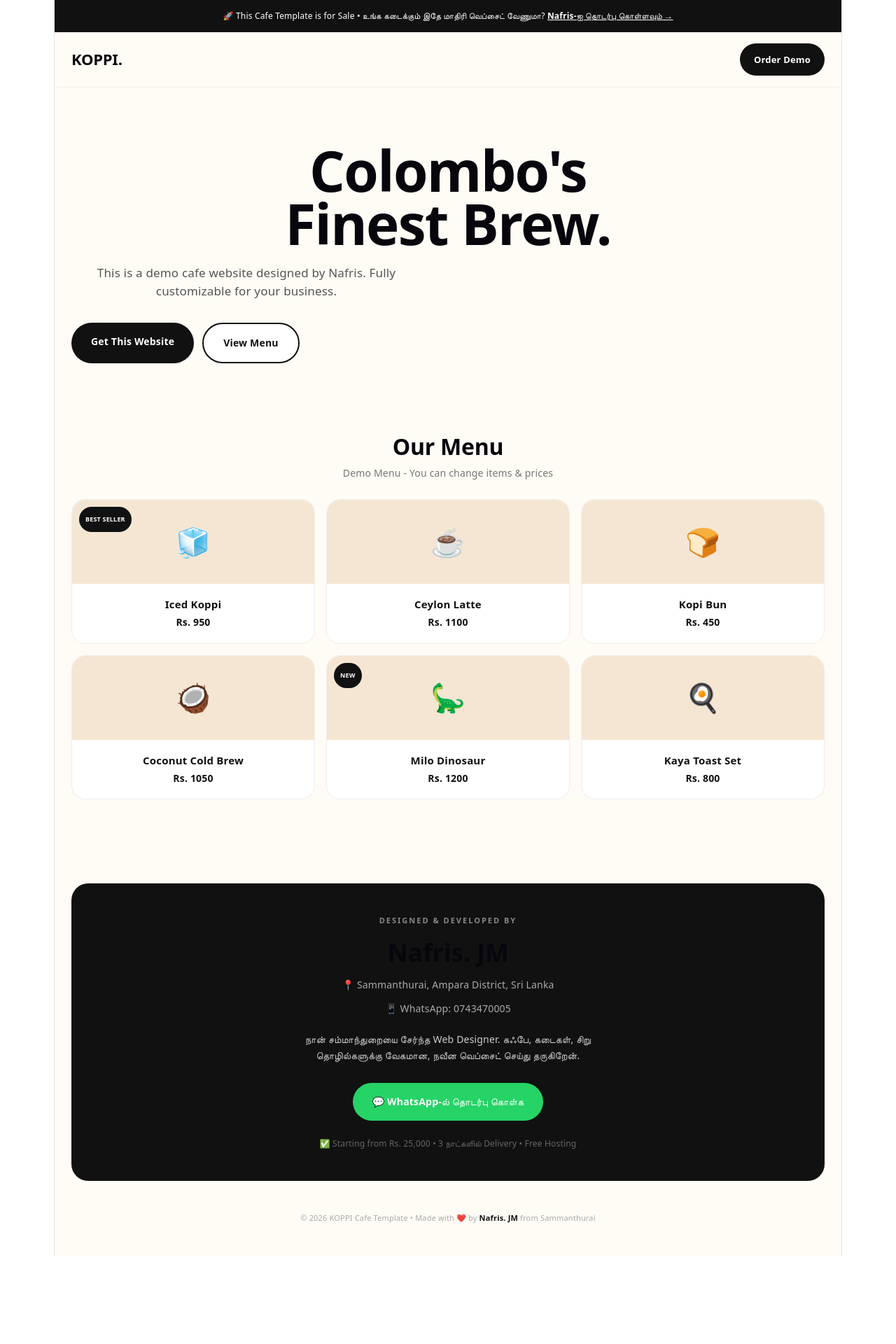
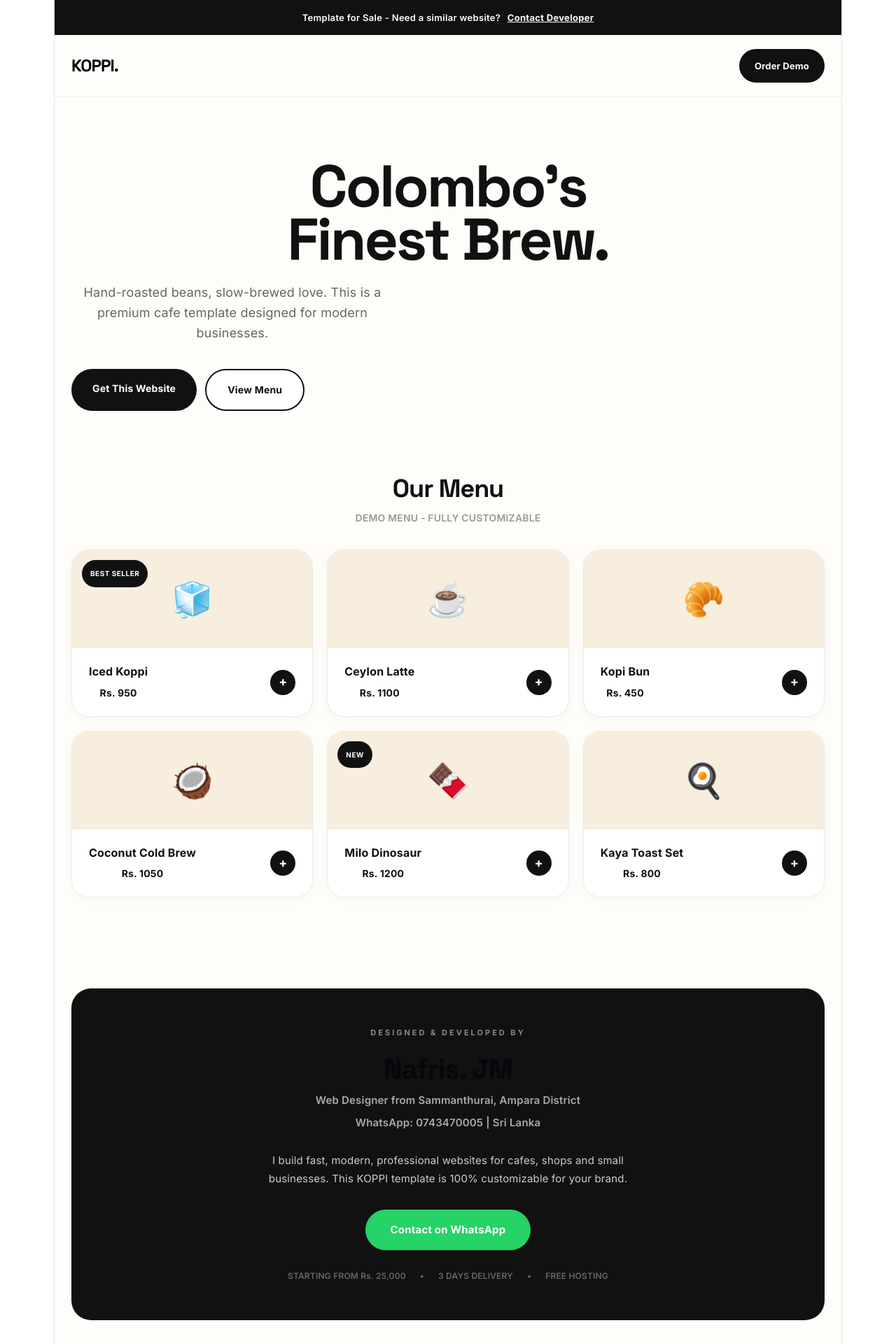
Before and after one commit to nafris565-cmyk/Koppi-Cafe, a React (Vite) app: page / in a window 1280 px wide. Shown: the top 1920 px of the page at 70% size. Before the commit the page ends 1794 px from the top, so only its background shows below. Built offline with nearby package versions, Linux system fonts and the light colour scheme.

Commit message:
Update App.jsx

```diff
--- a/src/App.jsx
+++ b/src/App.jsx
@@ -1,81 +1,106 @@
 function App() {
-  const myNumber = "94743470005"; // உன் நம்பர் 0743470005
-  const waLink = `https://wa.me/${myNumber}?text=Hi%20Nafris!%20KOPPI%20website%20paathen,%20enakku%20or%20website%20venum`;
+  const myNumber = "94743470005";
+  const waLink = `https://wa.me/${myNumber}?text=Hi%20Nafris!%20I%20saw%20your%20KOPPI%20template`;
 
   const menu = [
-    { name: "Iced Koppi", price: "950", desc: "Signature cold brew", emoji: "🧊", tag: "BEST SELLER" },
-    { name: "Ceylon Latte", price: "1100", desc: "Single-origin", emoji: "☕", tag: null },
-    { name: "Kopi Bun", price: "450", desc: "Freshly baked", emoji: "🍞", tag: null },
-    { name: "Coconut Cold Brew", price: "1050", desc: "Tropical twist", emoji: "🥥", tag: null },
-    { name: "Milo Dinosaur", price: "1200", desc: "Chocolate overload", emoji: "🦕", tag: "NEW" },
-    { name: "Kaya Toast Set", price: "800", desc: "With eggs", emoji: "🍳", tag: null },
+    { name: "Iced Koppi", price: "Rs. 950", tag: "BEST SELLER", emoji: "🧊" },
+    { name: "Ceylon Latte", price: "Rs. 1100", tag: null, emoji: "☕" },
+    { name: "Kopi Bun", price: "Rs. 450", tag: null, emoji: "🥐" },
+    { name: "Coconut Cold Brew", price: "Rs. 1050", tag: null, emoji: "🥥" },
+    { name: "Milo Dinosaur", price: "Rs. 1200", tag: "NEW", emoji: "🍫" },
+    { name: "Kaya Toast Set", price: "Rs. 800", tag: null, emoji: "🍳" },
   ];
 
   return (
-    <div style={{ fontFamily: "system-ui, sans-serif", background: "#FFFBF5", color: "#111" }}>
-      <div style={{ background: "#111", color: "white", textAlign: "center", padding: "10px", fontSize: "12px" }}>
-        🚀 This Cafe Template is for Sale • உங்க கடைக்கும் இதே மாதிரி வெப்சைட் வேணுமா? <a href={waLink} style={{ color: "#fff", fontWeight: 800, textDecoration: "underline" }}>Nafris-ஐ தொடர்பு கொள்ளவும் →</a>
+    <>
+      <style>{`@import url('https://fonts.googleapis.com/css2?family=Space+Grotesk:wght@700&family=Inter:wght@400;600;700&display=swap');`}</style>
+
+      <div style={{ fontFamily: "Inter, sans-serif", background: "#FFFDF9", color: "#111111", minHeight: "100vh" }}>
+
+        {/* TOP BANNER */}
+        <div style={{ background: "#111111", color: "white", textAlign: "center", padding: "12px", fontSize: "13px", fontWeight: 600, letterSpacing: "0.3px" }}>
+          Template for Sale - Need a similar website? <a href={waLink} style={{ color: "#fff", fontWeight: 800, textDecoration: "underline", marginLeft: "6px" }}>Contact Developer</a>
         </div>
 
-      <nav style={{ background: "#FFFBF5", borderBottom: "1px solid #eee", position: "sticky", top: 0, zIndex: 100 }}>
-        <div style={{ maxWidth: "1200px", margin: "0 auto", padding: "16px 24px", display: "flex", justifyContent: "space-between", alignItems: "center" }}>
-          <h2 style={{ fontWeight: 900, margin: 0, fontSize: "22px" }}>KOPPI.</h2>
-          <a href={waLink} style={{ background: "#111", color: "#fff", padding: "10px 20px", borderRadius: "100px", textDecoration: "none", fontWeight: 700, fontSize: "13px" }}>Order Demo</a>
+        {/* NAV */}
+        <nav style={{ background: "#FFFDF9", borderBottom: "1px solid #EAEAEA", position: "sticky", top: 0, zIndex: 100 }}>
+          <div style={{ maxWidth: "1100px", margin: "0 auto", padding: "20px 24px", display: "flex", justifyContent: "space-between", alignItems: "center" }}>
+            <h2 style={{ fontFamily: "Space Grotesk, sans-serif", fontWeight: 700, margin: 0, fontSize: "24px", letterSpacing: "-1px" }}>KOPPI.</h2>
+            <a href={waLink} style={{ background: "#111111", color: "#fff", padding: "11px 22px", borderRadius: "100px", textDecoration: "none", fontWeight: 700, fontSize: "13px" }}>Order Demo</a>
           </div>
         </nav>
 
-      <div style={{ maxWidth: "1200px", margin: "0 auto", padding: "0 24px" }}>
-        <div style={{ padding: "80px 0 60px" }}>
-          <h1 style={{ fontSize: "clamp(42px, 7vw, 80px)", fontWeight: 900, lineHeight: 0.95, margin: 0 }}>Colombo's<br />Finest Brew.</h1>
-          <p style={{ fontSize: "17px", color: "#555", marginTop: "20px", maxWidth: "500px" }}>This is a demo cafe website designed by Nafris. Fully customizable for your business.</p>
-          <div style={{ marginTop: "32px", display: "flex", gap: "12px" }}>
-            <a href={waLink} style={{ background: "#111", color: "#fff", padding: "14px 28px", borderRadius: "100px", textDecoration: "none", fontWeight: 700, fontSize: "14px" }}>Get This Website</a>
-            <a href="#menu" style={{ border: "2px solid #111", padding: "14px 28px", borderRadius: "100px", background: "#fff", color: "#111", fontWeight: 700, fontSize: "14px", textDecoration: "none" }}>View Menu</a>
+        <div style={{ maxWidth: "1100px", margin: "0 auto", padding: "0 24px" }}>
+
+          {/* HERO - 100% VISIBLE FIXED */}
+          <div style={{ padding: "90px 0 70px" }}>
+            <h1 style={{ fontFamily: "Space Grotesk, sans-serif", fontSize: "clamp(44px, 8vw, 84px)", fontWeight: 700, lineHeight: 0.9, margin: 0, color: "#111111", letterSpacing: "-3px" }}>
+              Colombo's<br />Finest Brew.
+            </h1>
+            <p style={{ fontSize: "18px", color: "#666666", marginTop: "24px", lineHeight: 1.6, maxWidth: "460px", fontWeight: 400 }}>
+              Hand-roasted beans, slow-brewed love. This is a premium cafe template designed for modern businesses.
+            </p>
+            <div style={{ marginTop: "36px", display: "flex", gap: "12px", flexWrap: "wrap" }}>
+              <a href={waLink} style={{ background: "#111111", color: "#fff", padding: "15px 30px", borderRadius: "100px", textDecoration: "none", fontWeight: 700, fontSize: "14px" }}>Get This Website</a>
+              <a href="#menu" style={{ border: "2px solid #111111", padding: "15px 30px", borderRadius: "100px", background: "#fff", color: "#111111", fontWeight: 700, fontSize: "14px", textDecoration: "none" }}>View Menu</a>
             </div>
           </div>
 
-        <div id="menu" style={{ padding: "40px 0" }}>
-          <h2 style={{ fontSize: "32px", fontWeight: 900, margin: 0 }}>Our Menu</h2>
-          <p style={{ color: "#777", margin: "6px 0 24px 0", fontSize: "14px" }}>Demo Menu - You can change items & prices</p>
-          <div style={{ display: "grid", gridTemplateColumns: "repeat(auto-fill, minmax(280px, 1fr))", gap: "16px" }}>
+          {/* MENU */}
+          <div id="menu" style={{ padding: "20px 0 40px" }}>
+            <h2 style={{ fontFamily: "Space Grotesk, sans-serif", fontSize: "36px", fontWeight: 700, color: "#111111", margin: "0 0 8px 0", letterSpacing: "-1px" }}>Our Menu</h2>
+            <p style={{ color: "#999999", margin: "0 0 32px 0", fontSize: "14px", fontWeight: 600 }}>DEMO MENU - FULLY CUSTOMIZABLE</p>
+
+            <div style={{ display: "grid", gridTemplateColumns: "repeat(auto-fill, minmax(300px, 1fr))", gap: "20px" }}>
               {menu.map((item) => (
-              <div key={item.name} style={{ background: "#fff", borderRadius: "20px", border: "1px solid #eee", overflow: "hidden" }}>
-                <div style={{ background: "#F5E6D3", height: "120px", display: "flex", alignItems: "center", justifyContent: "center", fontSize: "40px", position: "relative" }}>
+                <div key={item.name} style={{ background: "#FFFFFF", borderRadius: "24px", border: "1px solid #EAEAEA", overflow: "hidden", boxShadow: "0 4px 20px rgba(0,0,0,0.03)" }}>
+                  <div style={{ background: "#F7EEDD", height: "140px", display: "flex", alignItems: "center", justifyContent: "center", fontSize: "48px", position: "relative" }}>
                     {item.emoji}
-                  {item.tag && <span style={{ position: "absolute", top: "10px", left: "10px", background: "#111", color: "#fff", fontSize: "9px", padding: "5px 9px", borderRadius: "100px", fontWeight: 800 }}>{item.tag}</span>}
+                    {item.tag && <span style={{ position: "absolute", top: "14px", left: "14px", background: "#111111", color: "#fff", fontSize: "10px", padding: "6px 12px", borderRadius: "100px", fontWeight: 800, letterSpacing: "0.5px" }}>{item.tag}</span>}
                   </div>
-                <div style={{ padding: "16px 20px" }}>
-                  <h3 style={{ margin: 0, fontSize: "15px", fontWeight: 700 }}>{item.name}</h3>
-                  <p style={{ margin: 0, fontWeight: 800, fontSize: "14px" }}>Rs. {item.price}</p>
+                  <div style={{ padding: "20px 24px", display: "flex", justifyContent: "space-between", alignItems: "center" }}>
+                    <div>
+                      <h3 style={{ margin: "0 0 4px 0", fontSize: "16px", fontWeight: 700, color: "#111111" }}>{item.name}</h3>
+                      <p style={{ margin: 0, fontWeight: 700, fontSize: "14px", color: "#111111" }}>{item.price}</p>
+                    </div>
+                    <div style={{ width: "36px", height: "36px", background: "#111111", borderRadius: "50%", display: "flex", alignItems: "center", justifyContent: "center", color: "white", fontWeight: 700 }}>+</div>
                   </div>
                 </div>
               ))}
             </div>
           </div>
 
-        {/* NAFRIS CONTACT - CLIENT-க்கு தெரியும் */}
-        <div style={{ marginTop: "80px", background: "#111", borderRadius: "24px", padding: "40px", color: "white", textAlign: "center" }}>
-          <p style={{ margin: 0, fontSize: "11px", letterSpacing: "2px", color: "#888", fontWeight: 700 }}>DESIGNED & DEVELOPED BY</p>
-          <h2 style={{ fontSize: "36px", fontWeight: 900, margin: "12px 0" }}>Nafris. JM</h2>
-          <p style={{ color: "#aaa", fontSize: "14px", margin: 0 }}>📍 Sammanthurai, Ampara District, Sri Lanka</p>
-          <p style={{ color: "#aaa", fontSize: "14px", margin: "8px 0 0 0" }}>📱 WhatsApp: 0743470005</p>
+          {/* DEVELOPER CARD - PROFESSIONAL ENGLISH ONLY */}
+          <div style={{ marginTop: "90px", background: "#111111", borderRadius: "28px", padding: "50px 32px", color: "white", textAlign: "center" }}>
+            <p style={{ margin: 0, fontSize: "11px", letterSpacing: "3px", color: "#888888", fontWeight: 700 }}>DESIGNED & DEVELOPED BY</p>
+            <h2 style={{ fontFamily: "Space Grotesk, sans-serif", fontSize: "40px", fontWeight: 700, margin: "16px 0 8px 0", letterSpacing: "-1px" }}>Nafris. JM</h2>
+            <p style={{ color: "#AAAAAA", fontSize: "15px", margin: 0, fontWeight: 600 }}>Web Designer from Sammanthurai, Ampara District</p>
+            <p style={{ color: "#AAAAAA", fontSize: "15px", margin: "6px 0 0 0", fontWeight: 600 }}>WhatsApp: 0743470005 | Sri Lanka</p>
 
-          <p style={{ color: "#ccc", fontSize: "14px", maxWidth: "500px", margin: "20px auto 0 auto", lineHeight: 1.6 }}>
-            நான் சம்மாந்துறையை சேர்ந்த Web Designer. கஃபே, கடைகள், சிறு தொழில்களுக்கு வேகமான, நவீன வெப்சைட் செய்து தருகிறேன்.
+            <p style={{ color: "#CCCCCC", fontSize: "15px", maxWidth: "520px", margin: "28px auto 0 auto", lineHeight: 1.7, fontWeight: 400 }}>
+              I build fast, modern, professional websites for cafes, shops and small businesses.
+              This KOPPI template is 100% customizable for your brand.
             </p>
 
-          <div style={{ marginTop: "28px", display: "flex", gap: "12px", justifyContent: "center", flexWrap: "wrap" }}>
-            <a href={waLink} style={{ background: "#25D366", color: "white", padding: "14px 28px", borderRadius: "100px", textDecoration: "none", fontWeight: 800, fontSize: "14px" }}>💬 WhatsApp-ல் தொடர்பு கொள்க</a>
+            <div style={{ marginTop: "32px" }}>
+              <a href={waLink} style={{ background: "#25D366", color: "white", padding: "16px 36px", borderRadius: "100px", textDecoration: "none", fontWeight: 800, fontSize: "15px", display: "inline-block" }}>Contact on WhatsApp</a>
             </div>
 
-          <p style={{ marginTop: "20px", fontSize: "12px", color: "#666" }}>✅ Starting from Rs. 25,000 • 3 நாட்களில் Delivery • Free Hosting</p>
+            <div style={{ marginTop: "24px", display: "flex", gap: "20px", justifyContent: "center", color: "#666666", fontSize: "12px", fontWeight: 600, flexWrap: "wrap" }}>
+              <span>STARTING FROM Rs. 25,000</span>
+              <span>•</span>
+              <span>3 DAYS DELIVERY</span>
+              <span>•</span>
+              <span>FREE HOSTING</span>
+            </div>
           </div>
 
-        <div style={{ padding: "40px 0", textAlign: "center", color: "#aaa", fontSize: "11px" }}>
-          © 2026 KOPPI Cafe Template • Made with ❤️ by <b style={{ color: "#111" }}>Nafris. JM</b> from Sammanthurai
+          <div style={{ padding: "50px 0", textAlign: "center", color: "#BBBBBB", fontSize: "12px", fontWeight: 600, letterSpacing: "0.5px" }}>
+            © 2026 KOPPI Cafe Template • Built by <span style={{ color: "#111111" }}>Nafris. JM</span> • Sammanthurai, Ampara
           </div>
         </div>
       </div>
+    </>
   );
 }
 export default App;
```
Lines whose indentation alone changed are shown as unchanged.
